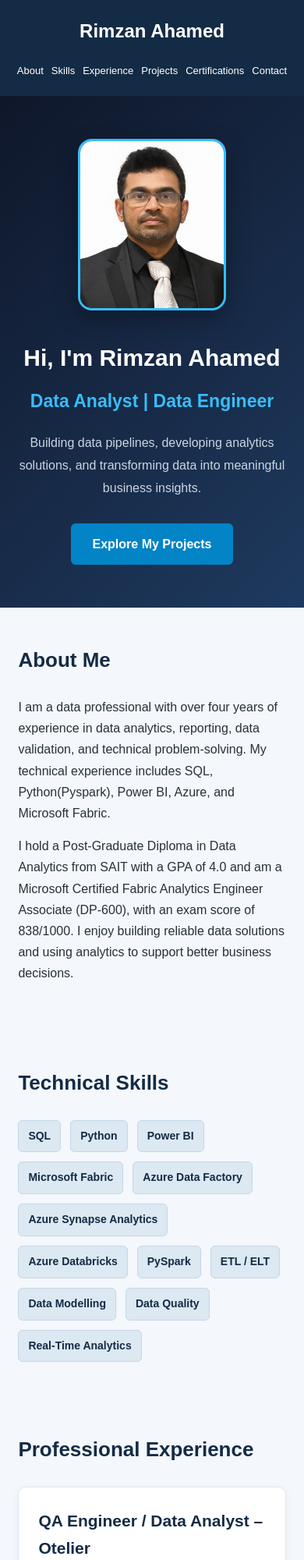
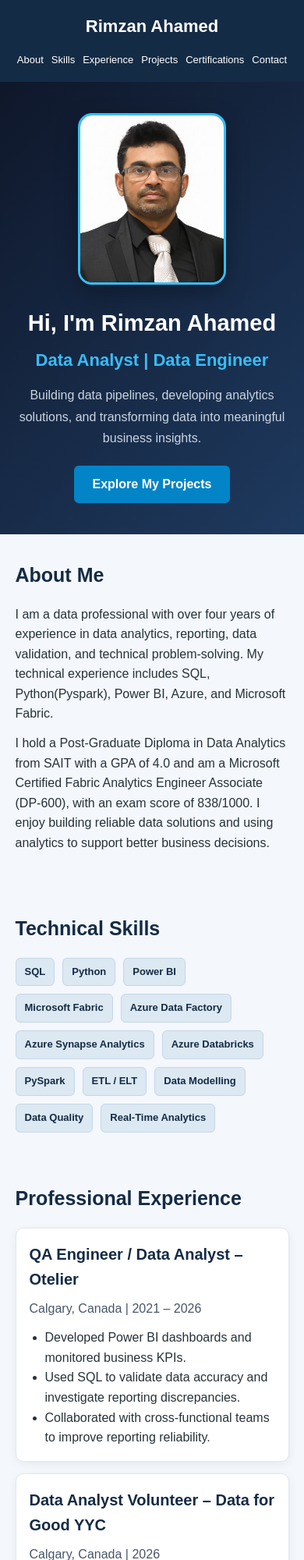
Before and after one commit to rimzanmha/rimzan-ahamed, a plain HTML site: page index.html in a window 390 px wide. Shown: the top 2000 px of the page at 78% size. Drawn offline with Linux system fonts and the light colour scheme.

Commit message:
Update style.css

```diff
--- a/style.css
+++ b/style.css
@@ -17,7 +17,7 @@ body {
     font-family: Arial, sans-serif;
     background: #f4f7fb;
     color: #263238;
-    line-height: 1.7;
+    line-height: 1.6;
 }
 
 
@@ -28,7 +28,7 @@ body {
 header {
     background: #142b45;
     color: white;
-    padding: 20px 8%;
+    padding: 15px 7%;
 }
 
 nav {
@@ -40,19 +40,19 @@ nav {
 
 nav h2 {
     color: #ffffff;
-    font-size: 24px;
+    font-size: 22px;
 }
 
 nav ul {
     display: flex;
     list-style: none;
-    gap: 25px;
+    gap: 22px;
 }
 
 nav a {
     color: #ffffff;
     text-decoration: none;
-    font-size: 15px;
+    font-size: 14px;
     transition: color 0.3s ease;
 }
 
@@ -68,16 +68,16 @@ nav a:hover {
 .hero {
     background: linear-gradient(135deg, #0f172a, #1e3a5f);
     color: #ffffff;
-    padding: 80px 8%;
+    padding: 55px 7%;
 }
 
 .hero-content {
-    max-width: 1150px;
+    max-width: 1200px;
     margin: auto;
     display: flex;
     align-items: center;
     justify-content: space-between;
-    gap: 50px;
+    gap: 40px;
 }
 
 .hero-text {
@@ -87,24 +87,24 @@ nav a:hover {
 
 .hero h1 {
     color: #ffffff;
-    font-size: 46px;
+    font-size: 42px;
     line-height: 1.2;
-    margin-bottom: 18px;
+    margin-bottom: 12px;
 }
 
 .hero h2 {
     color: #38bdf8;
-    font-size: 28px;
+    font-size: 25px;
     font-weight: 600;
-    margin-bottom: 20px;
+    margin-bottom: 14px;
 }
 
 .hero p {
     color: #cbd5e1;
-    font-size: 18px;
+    font-size: 17px;
     max-width: 650px;
-    margin: 0 auto 30px;
-    line-height: 1.8;
+    margin: 0 auto 22px;
+    line-height: 1.7;
 }
 
 
@@ -113,7 +113,7 @@ nav a:hover {
 .btn {
     background: #0284c7;
     color: #ffffff;
-    padding: 13px 28px;
+    padding: 11px 24px;
     border-radius: 6px;
     text-decoration: none;
     font-weight: 600;
@@ -129,12 +129,12 @@ nav a:hover {
 /* HERO PROFILE PHOTO */
 
 .hero-image {
-    flex: 0 0 300px;
+    flex: 0 0 280px;
 }
 
 .hero-image img {
     width: 100%;
-    height: 340px;
+    height: 320px;
     object-fit: cover;
     object-position: center top;
     border-radius: 18px;
@@ -148,17 +148,17 @@ nav a:hover {
 ============================== */
 
 section {
-    padding: 60px 10%;
+    padding: 45px 7%;
 }
 
 section h2 {
-    margin-bottom: 25px;
+    margin-bottom: 18px;
     color: #142b45;
-    font-size: 30px;
+    font-size: 28px;
 }
 
 section p {
-    margin-bottom: 15px;
+    margin-bottom: 12px;
 }
 
 
@@ -169,14 +169,15 @@ section p {
 .skills {
     display: flex;
     flex-wrap: wrap;
-    gap: 12px;
+    gap: 10px;
 }
 
 .skills span {
     background: #dce8f2;
     color: #142b45;
-    padding: 10px 18px;
+    padding: 8px 14px;
     border-radius: 6px;
+    font-size: 14px;
     font-weight: 600;
     border: 1px solid #c5d7e8;
     transition: all 0.3s ease;
@@ -194,8 +195,8 @@ section p {
 
 .project {
     background: #ffffff;
-    padding: 25px;
-    margin-bottom: 25px;
+    padding: 20px;
+    margin-bottom: 18px;
     border-radius: 10px;
     border: 1px solid #e2e8f0;
     box-shadow: 0 3px 12px rgba(0, 0, 0, 0.06);
@@ -203,17 +204,16 @@ section p {
 }
 
 .project:hover {
-    transform: translateY(-4px);
+    transform: translateY(-3px);
     box-shadow: 0 8px 20px rgba(0, 0, 0, 0.10);
 }
 
 .project h3 {
     color: #142b45;
-    margin-bottom: 12px;
-    font-size: 21px;
+    margin-bottom: 9px;
+    font-size: 20px;
 }
 
-/* PROJECT THUMBNAIL */
 
 /* PROJECT TWO-COLUMN LAYOUT */
 
@@ -221,7 +221,7 @@ section p {
     display: grid;
     grid-template-columns: minmax(0, 0.9fr) minmax(0, 1.1fr);
     align-items: center;
-    gap: 30px;
+    gap: 22px;
 }
 
 .project-details {
@@ -242,21 +242,22 @@ section p {
     border-radius: 10px;
 }
 
+
 /* PROJECT TECHNOLOGY TAGS */
 
 .project-tags {
     display: flex;
     flex-wrap: wrap;
-    gap: 8px;
-    margin: 15px 0;
+    gap: 7px;
+    margin: 12px 0;
 }
 
 .project-tags span {
     background: #dce8f2;
     color: #142b45;
-    padding: 5px 12px;
+    padding: 4px 10px;
     border-radius: 20px;
-    font-size: 13px;
+    font-size: 12px;
     font-weight: 600;
 }
 
@@ -265,13 +266,13 @@ section p {
 }
 
 .project ul {
-    padding-left: 22px;
-    margin-top: 12px;
+    padding-left: 20px;
+    margin-top: 8px;
 }
 
 .project a {
     display: inline-block;
-    margin-top: 15px;
+    margin-top: 10px;
     color: #0284c7;
     font-weight: 600;
     text-decoration: none;
@@ -292,7 +293,7 @@ section p {
 }
 
 #certifications li {
-    margin-bottom: 10px;
+    margin-bottom: 7px;
 }
 
 
@@ -319,8 +320,8 @@ footer {
     background: #142b45;
     color: #ffffff;
     text-align: center;
-    padding: 20px;
-    font-size: 14px;
+    padding: 16px;
+    font-size: 13px;
 }
 
 
@@ -331,45 +332,45 @@ footer {
 @media (max-width: 768px) {
 
     header {
-        padding: 20px 5%;
+        padding: 16px 5%;
     }
 
     nav {
         flex-direction: column;
-        gap: 15px;
+        gap: 12px;
     }
 
     nav ul {
-        gap: 15px;
+        gap: 13px;
         flex-wrap: wrap;
         justify-content: center;
     }
 
     .hero {
-        padding: 55px 6%;
+        padding: 40px 6%;
     }
 
     .hero-content {
         flex-direction: column-reverse;
         text-align: center;
-        gap: 35px;
+        gap: 25px;
     }
 
     .hero-image {
         flex: none;
-        width: 220px;
+        width: 210px;
     }
 
     .hero-image img {
-        height: 250px;
+        height: 240px;
     }
 
     .hero h1 {
-        font-size: 34px;
+        font-size: 32px;
     }
 
     .hero h2 {
-        font-size: 23px;
+        font-size: 22px;
     }
 
     .hero p {
@@ -377,17 +378,16 @@ footer {
     }
 
     section {
-        padding: 45px 6%;
+        padding: 38px 6%;
     }
 
     section h2 {
-        font-size: 26px;
+        font-size: 25px;
     }
-/* PROJECT CARD MOBILE LAYOUT */
 
     .project-layout {
         grid-template-columns: 1fr;
-        gap: 20px;
+        gap: 18px;
     }
 
     .project-visual {
@@ -399,7 +399,16 @@ footer {
         height: auto;
     }
 
+    .project {
+        padding: 17px;
+        margin-bottom: 15px;
+    }
 }
+
+
+/* ==============================
+   SMALL MOBILE
+============================== */
 
 @media (max-width: 480px) {
 
@@ -412,7 +421,7 @@ footer {
     }
 
     .hero h1 {
-        font-size: 30px;
+        font-size: 29px;
     }
 
     .hero-image {
@@ -424,7 +433,11 @@ footer {
     }
 
     .skills span {
-        font-size: 14px;
-        padding: 8px 12px;
+        font-size: 13px;
+        padding: 7px 11px;
+    }
+
+    section {
+        padding: 32px 5%;
     }
 }
```
